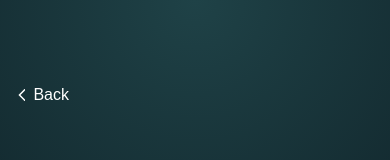
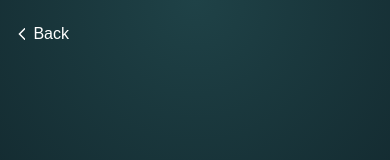
Before and after one commit to zabzuls/project-web-app, a Next.js app: page /login in a window 390 px wide. Shown: the top 160 px of the page. Built offline with nearby package versions, Linux system fonts and the light colour scheme.

Commit message:
[update]

```diff
--- a/src/components/LoginPage/LoginPage.tsx
+++ b/src/components/LoginPage/LoginPage.tsx
@@ -1,5 +1,5 @@
 "use client";
-import Button from "@/components/fragments/button/ButtonBack";
+import ButtonBack from "@/components/fragments/button/ButtonBack";
 import Link from "next/link";
 import { useState } from "react";
 
@@ -16,7 +16,7 @@ export default function LoginPage() {
   return (
     <>
       <div className=" h-screen w-screen  bg-custom-gradient lg:items-center -z-10">
-        <Button />
+        <ButtonBack />
         <h1 className="text-white font-bold text-[24px] mt-[158px] absolute ml-[41px] md:ml-[82px] lg:ml-[561px]">
           Login
         </h1>
--- a/src/components/fragments/button/ButtonBack.tsx
+++ b/src/components/fragments/button/ButtonBack.tsx
@@ -3,7 +3,7 @@ import React from "react";
 
 export default function ButtonBack() {
   return (
-    <button className="lg:hidden flex items-center space-x-2 w-[51px] h[17px] mt-[83px] absolute ml-[18px]">
+    <button className="lg:hidden flex items-center space-x-2 w-[51px] h[17px] mt-[22px] absolute ml-[18px]">
       <svg
         width="10"
         height="16"
```
